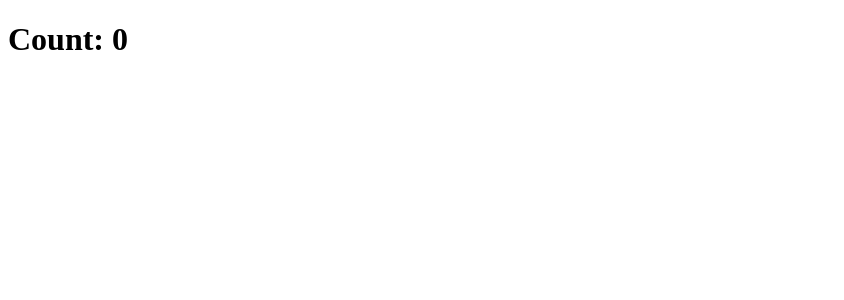
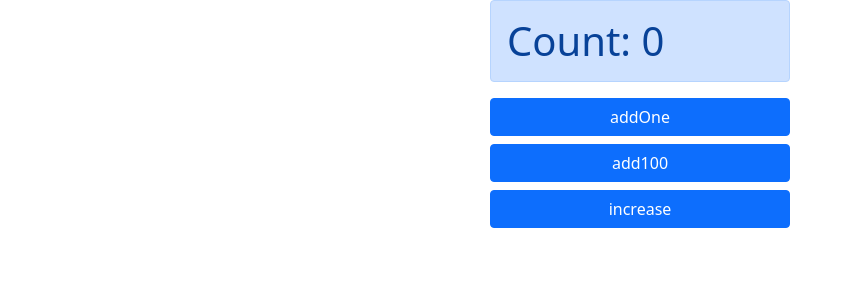
Before and after one commit to mate-academy/react_counter, a React (Create React App) app: page / in a window 1280 px wide. Shown: the top 300 px of the page, without its empty margins (0-844 px from the left). Built offline with nearby package versions, Linux system fonts and the light colour scheme; the HTML template or start-up script is replaced by a standard one.

Commit message:
Solution

```diff
--- a/package.json
+++ b/package.json
@@ -9,6 +9,7 @@
     "@types/node": "^12.20.18",
     "@types/react": "^17.0.15",
     "@types/react-dom": "^17.0.9",
+    "bootstrap": "^5.1.1",
     "node-sass": "^6.0.1",
     "react": "^17.0.2",
     "react-dom": "^17.0.2",
--- a/src/App.tsx
+++ b/src/App.tsx
@@ -1,18 +1,9 @@
 import React from 'react';
 import './App.scss';
+import { Counter } from './components/Counter/Counter';
 
-class App extends React.Component {
-  addOne = () => {};
-
-  add100 = () => {};
-
-  increase = () => {};
-
-  render() {
-    return (
-      <h1>Count: 0</h1>
-    );
-  }
-}
+const App: React.FC = () => (
+  <Counter />
+);
 
 export default App;
--- /dev/null
+++ b/src/components/Counter/Counter.scss
@@ -0,0 +1,9 @@
+.counter {
+  width: 300px;
+}
+
+.wrapper {
+  display: flex;
+  justify-content: center;
+  align-items: center;
+}
--- /dev/null
+++ b/src/components/Counter/Counter.tsx
@@ -0,0 +1,77 @@
+import React from 'react';
+import 'bootstrap/dist/css/bootstrap.min.css';
+import './Counter.scss';
+
+type State = {
+  counter: number,
+};
+
+export class Counter extends React.Component<{}, State> {
+  state = {
+    counter: 0,
+  };
+
+  addOne = () => {
+    this.setState((currentState) => {
+      return {
+        counter: currentState.counter + 1,
+      };
+    });
+  };
+
+  add100 = () => {
+    this.setState((currentState) => {
+      return {
+        counter: currentState.counter + 100,
+      };
+    });
+  };
+
+  increase = () => {
+    this.addOne();
+    if (this.state.counter % 5 === 0) {
+      this.add100();
+    }
+  };
+
+  render() {
+    const { counter } = this.state;
+
+    return (
+      <div className="wrapper">
+        <div className="counter">
+          <h1 className="alert alert-primary">
+            Count:
+            {' '}
+            {counter}
+          </h1>
+          <div
+            className="d-grid gap-2"
+          >
+            <button
+              type="button"
+              className="btn btn-primary"
+              onClick={this.addOne}
+            >
+              addOne
+            </button>
+            <button
+              type="button"
+              className="btn btn-primary"
+              onClick={this.add100}
+            >
+              add100
+            </button>
+            <button
+              type="button"
+              className="btn btn-primary"
+              onClick={this.increase}
+            >
+              increase
+            </button>
+          </div>
+        </div>
+      </div>
+    );
+  }
+}
```
Also changed, not shown: 1 other file (tests, documents, lock files or other folders).
